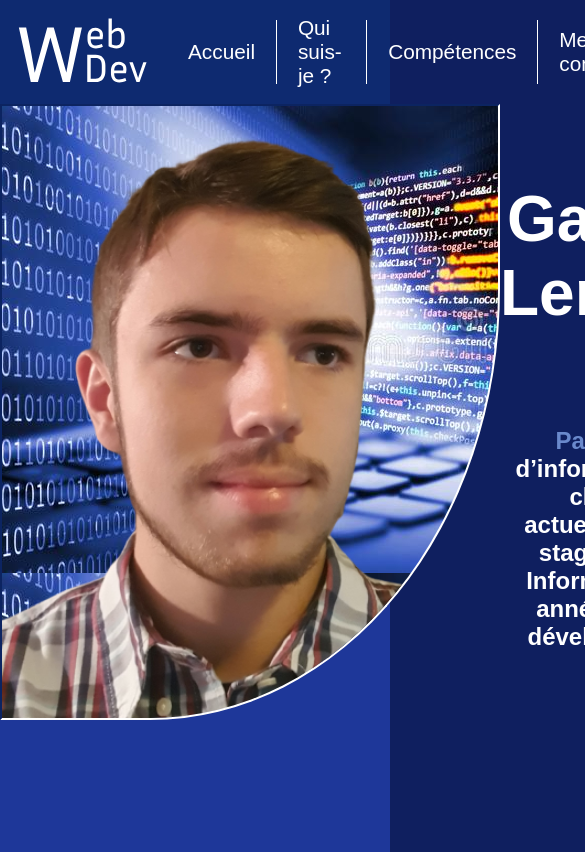
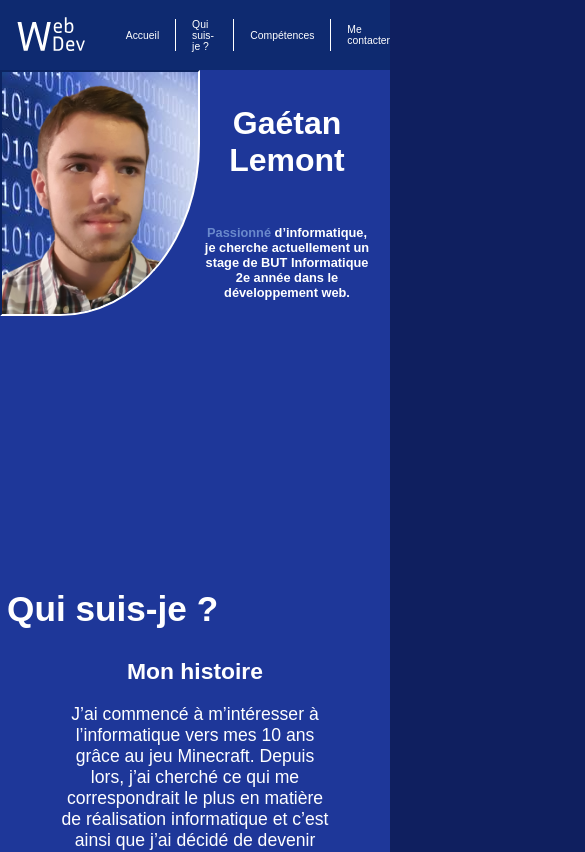
Before and after one commit to Liritt/liritt.github.io, a plain HTML site: page index.html in a window 390 px wide. Shown: the top 852 px of the page, 585 px wide, since content can reach past the window. Drawn offline with Linux system fonts and the light colour scheme; a web font is replaced by a local one.

Commit message:
Ajout du responsive mobile avec media queries

```diff
--- a/css/main.scss
+++ b/css/main.scss
@@ -6,6 +6,7 @@ html {
     margin-left: 17%;
     margin-right: 17%;
     background-color: #0f1f5f;
+    scroll-behavior: smooth;
 }
 
 
@@ -14,6 +15,9 @@ body {
     margin: 0;
     font-family: 'Inria Sans', sans-serif;
     background-color: #1E3799;
+    display: flex;
+    flex-direction: column;
+    flex: 1;
 }
 
 header {
@@ -30,7 +34,8 @@ header {
     }
 
     .menu {
-        flex: 1.4;
+        display: flex;
+        flex: 1.5;
 
         ul {
             display: flex;
@@ -65,7 +70,6 @@ header {
     display: flex;
     flex-direction: column;
     gap: 15em;
-
 
     #accueil {
         display: flex;
@@ -251,6 +255,157 @@ footer {
     }
 }
 
+@media (max-width: 1100px) {
+    header {
+        .menu {
+            flex: 2;
+        }
+    }
+}
+
+@media (max-width: 900px) {
+    header {
+        .menu {
+            flex: 2.5;
+            font-size: 0.9em;
+        }
+
+        .logo {
+            height: 70px;
+            width: 50px;
+        }
+    }
+
+    .content {
+        #accueil {
+            .accueil-left-content {
+                .ma-tete {
+                    width: 400px;
+                }
+            }
+        }
+    }
+}
+
+@media (max-width: 800px) {
+    header {
+        .menu {
+            font-size: 0.8em;
+        }
+    }
+
+    .content {
+        #WAI {
+            .text {
+                padding-left: 15%;
+                padding-right: 15%;
+            }
+        }
+    }
+}
+
+@media (max-width: 700px) {
+    header {
+        .menu {
+            ul {
+                gap: 1rem;
+            }
+        }
+    }
+
+    .content {
+        #accueil {
+            .accueil-left-content {
+                .ma-tete {
+                    width: 350px;
+                }
+            }
+
+            .accueil-right-content {
+                h1 {
+                    font-size: 3em;
+                }
+
+                h2 {
+                    font-size: 1.2em;
+                }
+            }
+        }
+    }
+}
+
+@media (max-width: 600px) {
+    header {
+        .menu {
+            font-size: 0.6em;
+        }
+
+        ul {
+            gap: 0.7rem;
+        }
+    }
+
+    .content {
+        #accueil {
+            .accueil-left-content {
+                .ma-tete {
+                    width: 300px;
+                }
+            }
+
+            .accueil-right-content {
+                h1 {
+                    font-size: 2.5em;
+                }
+
+                h2 {
+                    font-size: 1em;
+                }
+            }
+        }
+
+        #WAI {
+            .text {
+                font-size: 1.3em;
+            }
+        }
+    }
+}
+
+@media (max-width: 500px) {
+    header {
+        .menu {
+            font-size: 0.5em;
+        }
+    }
+
+    .content {
+        #accueil {
+            .accueil-left-content {
+                .ma-tete {
+                    width: 200px;
+                }
+            }
+
+            .accueil-right-content {
+                h1 {
+                    font-size: 2em;
+                }
+
+                h2 {
+                    font-size: 0.8em;
+                }
+            }
+        }
+
+        #WAI {
+            .text {
+                font-size: 1.1em;
+            }
+        }
+    }
+}
+
 @keyframes moveArrow {
     from {
         transform: translateY(-15px);
--- a/index.html
+++ b/index.html
@@ -142,10 +142,8 @@
 
                 <details>
                     <summary>Javascript</summary>
-                    <p>Ma seule expérience Javascript provient de ce site
-                        donc disons que je suis au niveau 1 de ce langage.</p>
                     <p>Des cours de Javascript sont prévus cette année.
-                        Mon niveau sera nettement plus élevé à mon entrée en stage </p>
+                        Mon niveau sera plus élevé à mon entrée en stage </p>
                     <p>Coming soon...</p>
                 </details>
             </div>
@@ -163,7 +161,7 @@
     </main>
 
     <footer>
-        <p><em>Site créé avec HTML, CSS et Javascript</em></p>
+        <p><em>Site créé avec HTML et SCSS</em></p>
 
         <div class="social-medias">
             <p>Me retrouver sur les réseaux :</p>
```
Also changed, not shown: css/main.css, 1 other file.
